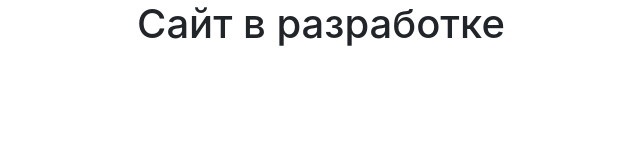
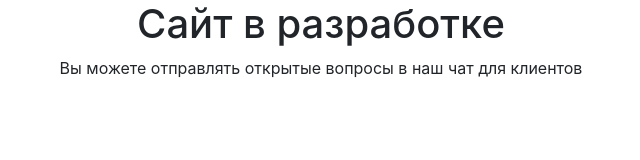
Before and after one commit to shohjahon27/koryo, a plain HTML site: page index.html in a window 1280 px wide. Shown: the whole page, without its empty margins (319-959 px from the left). Drawn offline with nearby package versions, Linux system fonts and the light colour scheme.

Commit message:
koryo-chicken

```diff
--- a/index.html
+++ b/index.html
@@ -23,6 +23,7 @@
 <body>
         <center>
             <h1>Сайт в разработке</h1>
+            <p>Вы можете отправлять открытые вопросы в наш чат для клиентов</p>
         </center>
 
 </body>
```
